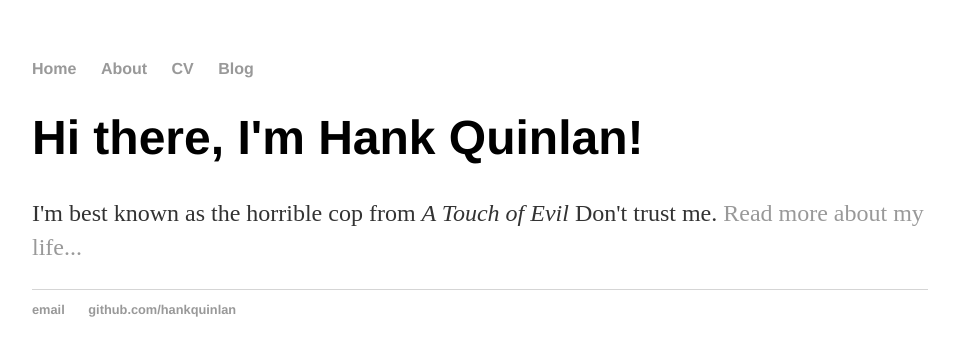
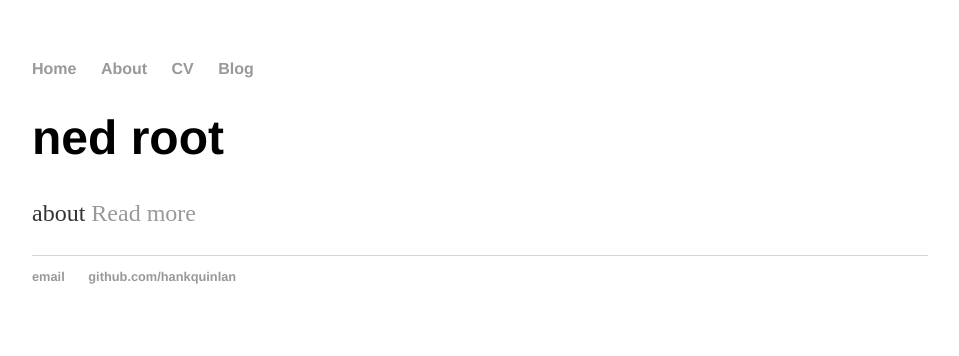
Before and after one commit to HwonP/web, a Jekyll site: the page built from docs/index.html, in a window 1280 px wide. Shown: the top 356 px of the page, without its empty margins (160-1119 px from the left). Built offline with Jekyll 4.4.1, drawn with Linux system fonts in a browser that asks for light colours.

Commit message:
Update index.html

```diff
--- a/docs/index.html
+++ b/docs/index.html
@@ -1,8 +1,8 @@
 ---
 layout: default
-title: Hank Quinlan, Horrible Cop
+title: ih in doks
 ---
 <div class="blurb">
-	<h1>Hi there, I'm Hank Quinlan!</h1>
-	<p>I'm best known as the horrible cop from <em>A Touch of Evil</em> Don't trust me. <a href="/about">Read more about my life...</a></p>
+	<h1> ned root </h1>
+	<p>about  <a href="/about">Read more </a></p>
 </div><!-- /.blurb -->
```
